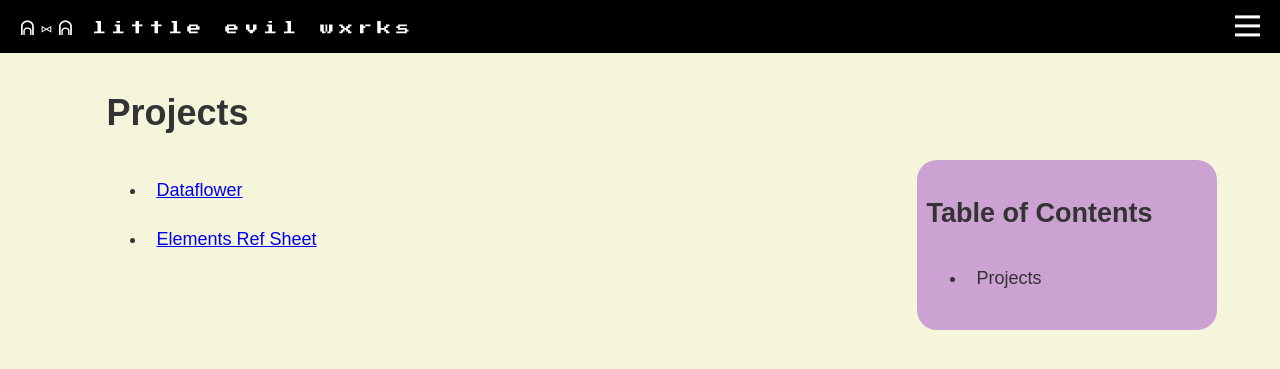
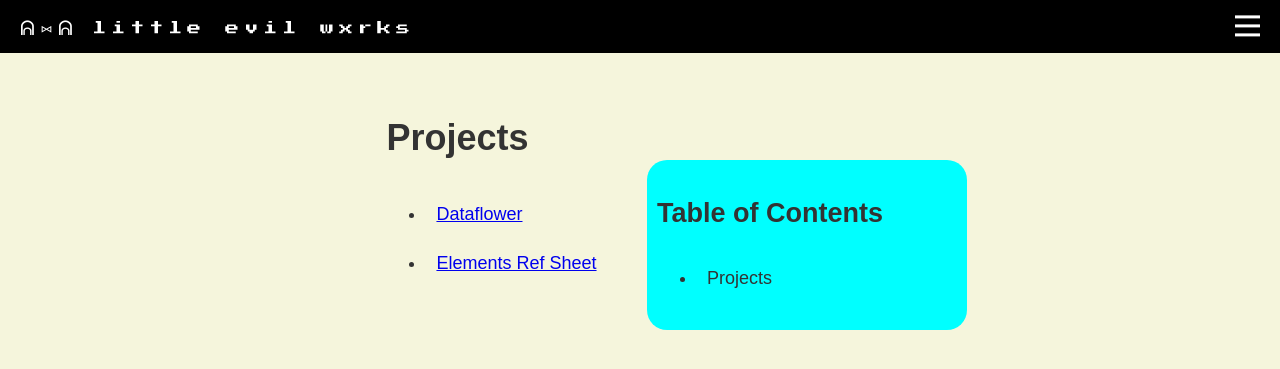
Before and after one commit to p4zaa/p4zaa.github.io, a Jekyll site: the page built from pages/projects.html, in a window 1280 px wide. Shown: the top 369 px of the page. Built offline with Jekyll 4.4.1, drawn with Linux system fonts in a browser that asks for light colours.

Commit message:
Updates - Adjust new element blocks in default.html - Fixed code-block overflow

```diff
--- a/_layouts/default.html
+++ b/_layouts/default.html
@@ -23,10 +23,12 @@
     {% include menu_bar.html %}
 
     <main>
-        <div class="content-grid">
+        <div class="main-content-block">
             <div class="left-side-container">
                 {{ content }}
             </div>
+        </div>
+        <div class="sub-content-block">
             <div class="right-side-container">
                 <div class="toc-content">
                     <h2>Table of Contents</h2>
--- a/css/block_style.css
+++ b/css/block_style.css
@@ -1,9 +1,9 @@
-
 /* Callout Element */
 .callout {
     display: block;
     line-height: 25px;
-    width: fit-content;
+    max-width: fit-content;
+    width: auto;
     padding: 10px;
     border-radius: 10px;
     border-style: solid;
@@ -15,7 +15,7 @@
 }
 
 .callout.full-width {
-    width: auto;
+    max-width: 100vw;
 }
 
 .callout.orange {
@@ -34,13 +34,15 @@
     border-radius: 5px 8px 8px 5px;
     color: #007BFF;
     white-space: normal;
-    width: fit-content;
+    max-width: fit-content;
+    width: auto;
     margin-top: 10px;
     margin-bottom: 10px;
+    overflow: auto;
 }
 
 .quote.full-width {
-    width: auto;
+    max-width: 100vw;
 }
 
 .quote.green {
@@ -83,7 +85,7 @@
     padding-right: 2%;
     text-align: left;
     white-space: normal; /* Prevent wrapping in one line */
-    overflow: hidden; /* Hide overflowing text */
+    overflow: auto; /* Hide overflowing text */
     text-overflow: ellipsis; /* Show ellipsis for overflow */
     max-height: 3.6em; /* Equivalent to two lines of text with line height of 1.8em */
     /*max-width: 200px; /* Set the maximum width */
@@ -116,11 +118,8 @@
     background-color: rgb(77, 77, 77);
     margin-top: 8px;
     margin-bottom: 8px;
-    overflow-y: auto;
-    overflow-x: auto;
-    white-space: pre-wrap;
-    word-break:keep-all;
-    overflow-wrap:break-word;
+    overflow: auto;
+    white-space: pre;
 }
 
 pre {
--- a/css/menu_bar_style.css
+++ b/css/menu_bar_style.css
@@ -123,7 +123,7 @@
     display: none;
 }
 
-@media (max-width: 450px) {
+@media (max-width: 490px) {
     #logoName {
         display: none;
     }
@@ -131,3 +131,12 @@
         display: inline-block;
     }
 }
+
+@media (max-width: 235px) {
+    #logoName {
+        display: none;
+    }
+    #miniLogoName {
+        display: none;
+    }
+}
--- a/css/page_style.css
+++ b/css/page_style.css
@@ -25,57 +25,78 @@
 main {
     margin-top: 10px; /* Adjust margin-top to create space below the fixed menu */
     display: flex;
-    position: relative;
     justify-content: center;
     padding-top: 20px;
+    padding-left: 5%;
     /*background-color: aqua;*/
 }
 
-.content-grid {
+.main-content-block {
     display: flex;
-    flex-direction: row;
+    flex-direction: column;
     -webkit-box-pack: center;
     justify-content: center;
-    margin-left: auto;
-    margin-right: auto;
-    padding-left: 5%;
+    /*margin-left: auto;*/
+    /*margin-right: auto;*/
+    padding-left: 2%;
+    padding-right: 2%;
+    overflow: auto;
+    /*background-color: darkgrey;*/
+}
+
+.sub-content-block {
+    display: grid;
 }
 
 .left-side-container {
     display: block;
-    width: 800px;
+    /*width: 800px;*/
+    width: auto;
+    max-width: 800px;
     text-wrap: pretty;
     overflow-wrap: break-word;
+    overflow: auto;
     /*background-color: rgb(183, 241, 255);*/
 }
 
 .right-side-container {
+    display: block;
     top: 20px;
     float: right;
     margin-left: 10px;
-    width: 300px;
+    width: fit-content;
+    padding-left: 2%;
+    padding-right: 2%;
     /*background-color: rgb(199, 199, 199);*/
 }
 
 .toc-content {
     position: -webkit-sticky; /* Safari */
     position: sticky;
+    height: 50vh;
     top: 10%;
     margin-top: 100px;
-    background-color: rgb(203, 162, 209);
+    background-color: aqua;
     border-radius: 20px;
     padding: 10px;
-    max-height: calc(100vh - 40px); /* Adjust based on your layout */
+    width: 300px;
+    height: fit-content;
+    white-space: nowrap;
 }
 
 @media (max-width: 1150px) {
-    .content-grid
-    .right-side-container {
+    /*.left-side-container {
+        width: auto;
+        max-width: 800px;
+    }*/
+}
+
+@media (max-width: 1000px) {
+    main {
+        padding-left: 0%;
+        padding-right: 0%;
+    }
+    .toc-content {
         display: none;
     }
-
-    .left-side-container {
-        width: auto;
-        max-width: 800px;
-    }
 }
```
Also changed, not shown: pages/projects/elements_ref_sheet.html (+6 -2 lines).
